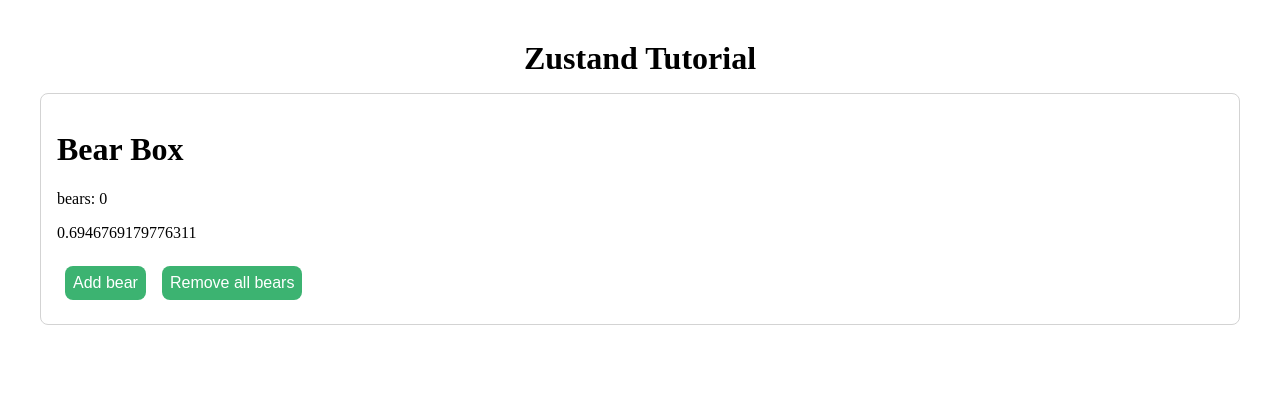
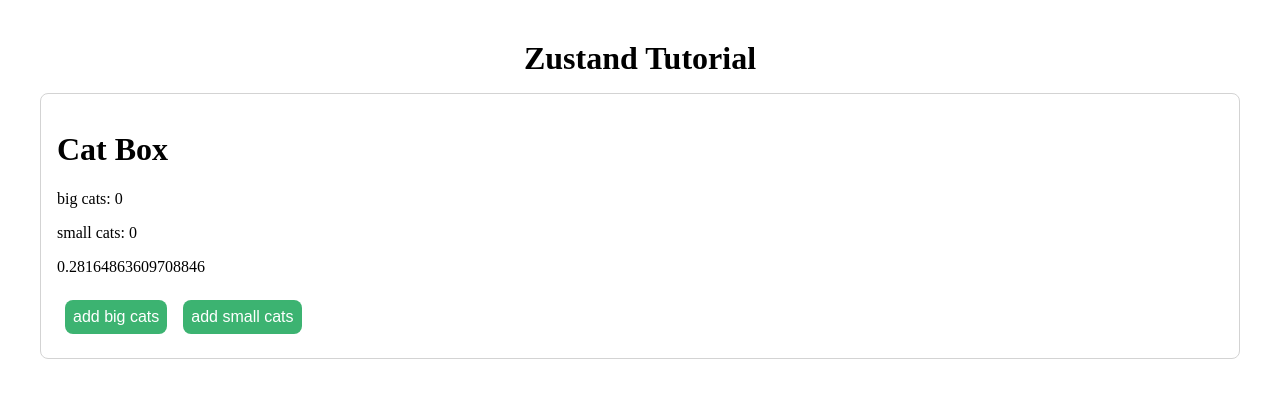
Before and after one commit to I-m-sleeping/kanban-zustand, a React (Vite) app: page / in a window 1280 px wide. Shown: the top 398 px of the page. Built offline with nearby package versions, Linux system fonts and the light colour scheme.

Commit message:
useHook cat

```diff
--- a/src/App.tsx
+++ b/src/App.tsx
@@ -1,11 +1,11 @@
-import BearBox from "./components/BearBox"
+import CatBox from "./components/CatBox"
 
 function App() {
   return (
     <div className="container">
       <h1>Zustand Tutorial</h1>
       <div>
-        <BearBox/>
+        <CatBox/>
       </div>
     </div>
   )
--- /dev/null
+++ b/src/components/CatBox.tsx
@@ -0,0 +1,24 @@
+import { useCatStore } from "../stores/catStore"
+
+const CatBox = () => {
+  const {
+    cats: { bigCats, smallCats },
+    increaseBigCats,
+    increaseSmallCats,
+  } = useCatStore();
+
+  return (
+    <div className="box">
+      <h1>Cat Box</h1>
+      <p>big cats: {bigCats}</p>
+      <p>small cats: {smallCats}</p>
+      <p>{Math.random()}</p>
+      <div>
+        <button onClick={increaseBigCats}>add big cats</button>
+        <button onClick={increaseSmallCats}>add small cats</button>
+      </div>
+    </div>
+  )
+}
+
+export default CatBox
```
